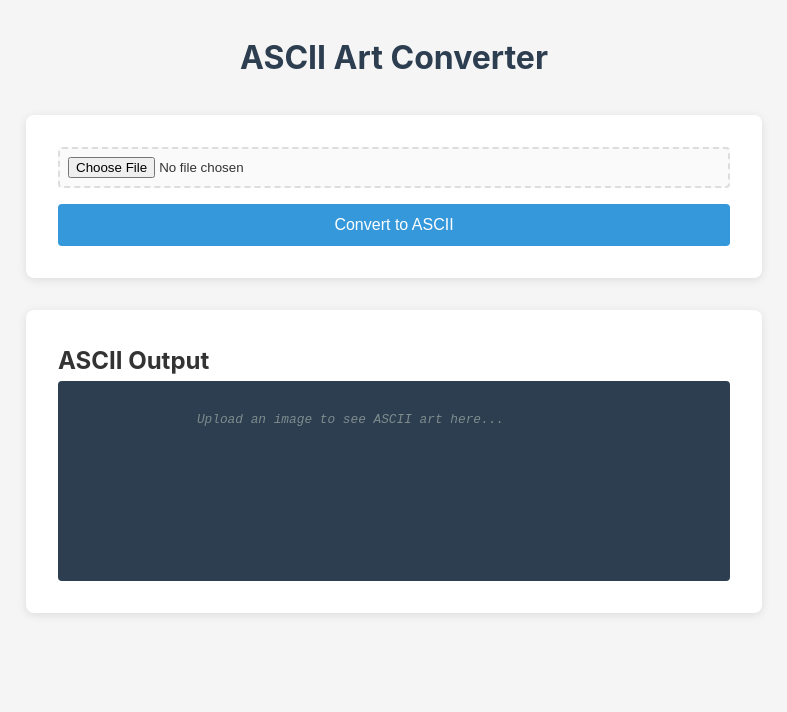
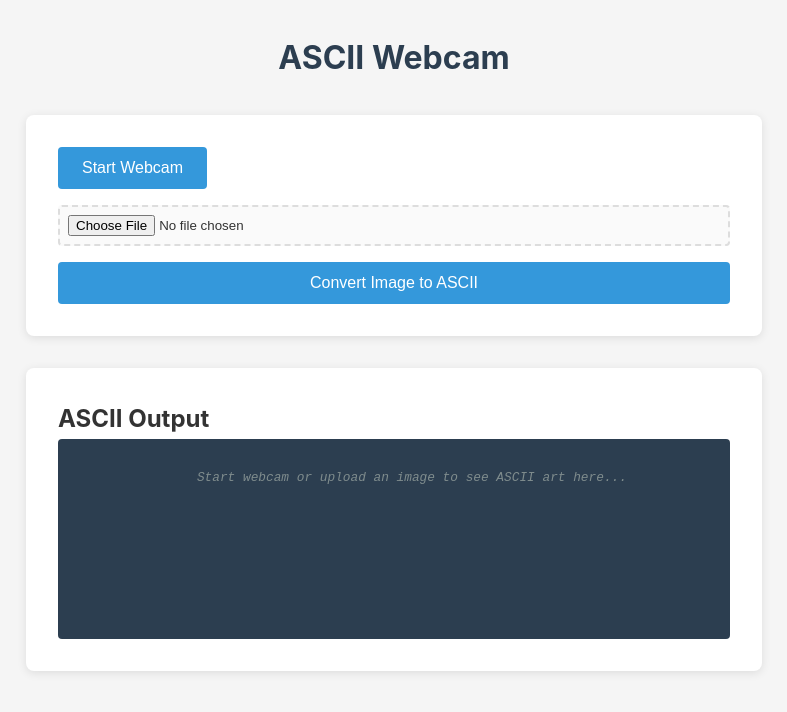
Before and after one commit to charlie-brunold/ASCII-Webcam, a Flask app: page / in a window 1280 px wide. Shown: the top 712 px of the page, without its empty margins (246-1033 px from the left). Run offline with Flask 3, Linux system fonts and the light colour scheme.

Commit message:
Realtime webcam ASCII conversion

```diff
--- a/app.py
+++ b/app.py
@@ -1,7 +1,10 @@
-from flask import Flask, render_template, request, jsonify
+from flask import Flask, render_template, request, jsonify, Response
 from PIL import Image
+import cv2
 import os
 import io
+import base64
+import numpy as np
 
 app = Flask(__name__)
 
@@ -47,5 +50,22 @@ def convert_image():
     except Exception as e:
         return jsonify({'success': False, 'error': f'Failed to process image: {str(e)}'})
 
+@app.route('/webcam_frame', methods=['POST'])
+def process_webcam_frame():
+    try:
+        data = request.get_json()
+        image_data = data['image'].split(',')[1]
+        image_bytes = base64.b64decode(image_data)
+
+        image = Image.open(io.BytesIO(image_bytes))
+        ascii_art = image_to_ascii(image, width=60)
+
+        return jsonify({
+            'success': True,
+            'ascii': ascii_art
+        })
+    except Exception as e:
+        return jsonify({'success': False, 'error': str(e)})
+
 if __name__ == '__main__':
     app.run(debug=True, host='0.0.0.0', port=5000)
--- a/requirements.txt
+++ b/requirements.txt
@@ -1,2 +1,3 @@
 Flask==2.3.3
 Pillow==10.0.0
+opencv-python==4.8.0.76
--- a/templates/index.html
+++ b/templates/index.html
@@ -93,13 +93,20 @@
 </head>
 <body>
     <div class="container">
-        <h1>ASCII Art Converter</h1>
+        <h1>ASCII Webcam</h1>
 
         <div class="upload-section">
-            <form id="uploadForm" enctype="multipart/form-data">
+            <div class="webcam-section">
+                <video id="video" width="320" height="240" autoplay style="display: none;"></video>
+                <canvas id="canvas" width="320" height="240" style="display: none;"></canvas>
+                <button id="startWebcam">Start Webcam</button>
+                <button id="stopWebcam" style="display: none;">Stop Webcam</button>
+            </div>
+
+            <form id="uploadForm" enctype="multipart/form-data" style="margin-top: 1rem;">
                 <div class="file-input-wrapper">
                     <input type="file" id="imageFile" name="image" accept="image/*" required>
-                    <button type="submit">Convert to ASCII</button>
+                    <button type="submit">Convert Image to ASCII</button>
                 </div>
             </form>
         </div>
@@ -107,12 +114,105 @@
         <div class="output-section">
             <h2>ASCII Output</h2>
             <div id="outputBox" class="output-box">
-                <span class="placeholder">Upload an image to see ASCII art here...</span>
+                <span class="placeholder">Start webcam or upload an image to see ASCII art here...</span>
             </div>
         </div>
     </div>
 
     <script>
+        let video, canvas, context, stream;
+        let isStreaming = false;
+
+        // ASCII conversion function - moved to client-side
+        function imageToAscii(imageData, width = 60) {
+            const asciiChars = "$@B%8WM#*oahkbdpqwmZO0QLCJUYXzcvunxrjft/\\|()1{}[]?-_+~i!lI;:,^`. ";
+
+            const canvas = document.createElement('canvas');
+            const ctx = canvas.getContext('2d');
+
+            // Calculate dimensions maintaining aspect ratio
+            const aspectRatio = imageData.height / imageData.width;
+            const height = Math.floor(aspectRatio * width * 0.55);
+
+            canvas.width = width;
+            canvas.height = height;
+
+            // Resize image
+            ctx.drawImage(imageData, 0, 0, width, height);
+            const resizedImageData = ctx.getImageData(0, 0, width, height);
+            const data = resizedImageData.data;
+
+            let asciiStr = '';
+
+            for (let y = 0; y < height; y++) {
+                for (let x = 0; x < width; x++) {
+                    const index = (y * width + x) * 4;
+                    // Convert to grayscale using luminance formula
+                    const gray = Math.floor(0.299 * data[index] + 0.587 * data[index + 1] + 0.114 * data[index + 2]);
+                    const charIndex = Math.floor(gray * (asciiChars.length - 1) / 255);
+                    asciiStr += asciiChars[charIndex];
+                }
+                asciiStr += '\n';
+            }
+
+            return asciiStr;
+        }
+
+        document.getElementById('startWebcam').addEventListener('click', function() {
+            startWebcam();
+        });
+
+        document.getElementById('stopWebcam').addEventListener('click', function() {
+            stopWebcam();
+        });
+
+        function startWebcam() {
+            video = document.getElementById('video');
+            canvas = document.getElementById('canvas');
+            context = canvas.getContext('2d');
+
+            navigator.mediaDevices.getUserMedia({ video: true })
+                .then(function(mediaStream) {
+                    stream = mediaStream;
+                    video.srcObject = stream;
+                    video.play();
+                    isStreaming = true;
+
+                    document.getElementById('startWebcam').style.display = 'none';
+                    document.getElementById('stopWebcam').style.display = 'inline-block';
+
+                    processFrames();
+                })
+                .catch(function(err) {
+                    console.error('Error accessing webcam: ', err);
+                    alert('Error accessing webcam. Please make sure you have a webcam connected and permissions are granted.');
+                });
+        }
+
+        function stopWebcam() {
+            isStreaming = false;
+            if (stream) {
+                stream.getTracks().forEach(track => track.stop());
+            }
+            document.getElementById('startWebcam').style.display = 'inline-block';
+            document.getElementById('stopWebcam').style.display = 'none';
+            document.getElementById('outputBox').innerHTML = '<span class="placeholder">Start webcam or upload an image to see ASCII art here...</span>';
+        }
+
+        function processFrames() {
+            if (!isStreaming) return;
+
+            // Draw current video frame to canvas
+            context.drawImage(video, 0, 0, 320, 240);
+
+            // Convert directly to ASCII using client-side function
+            const asciiArt = imageToAscii(video, 60);
+            document.getElementById('outputBox').innerHTML = asciiArt;
+
+            // Much faster frame rate for smoother display
+            setTimeout(processFrames, 33); // ~30 FPS
+        }
+
         document.getElementById('uploadForm').addEventListener('submit', function(e) {
             e.preventDefault();
 
```
